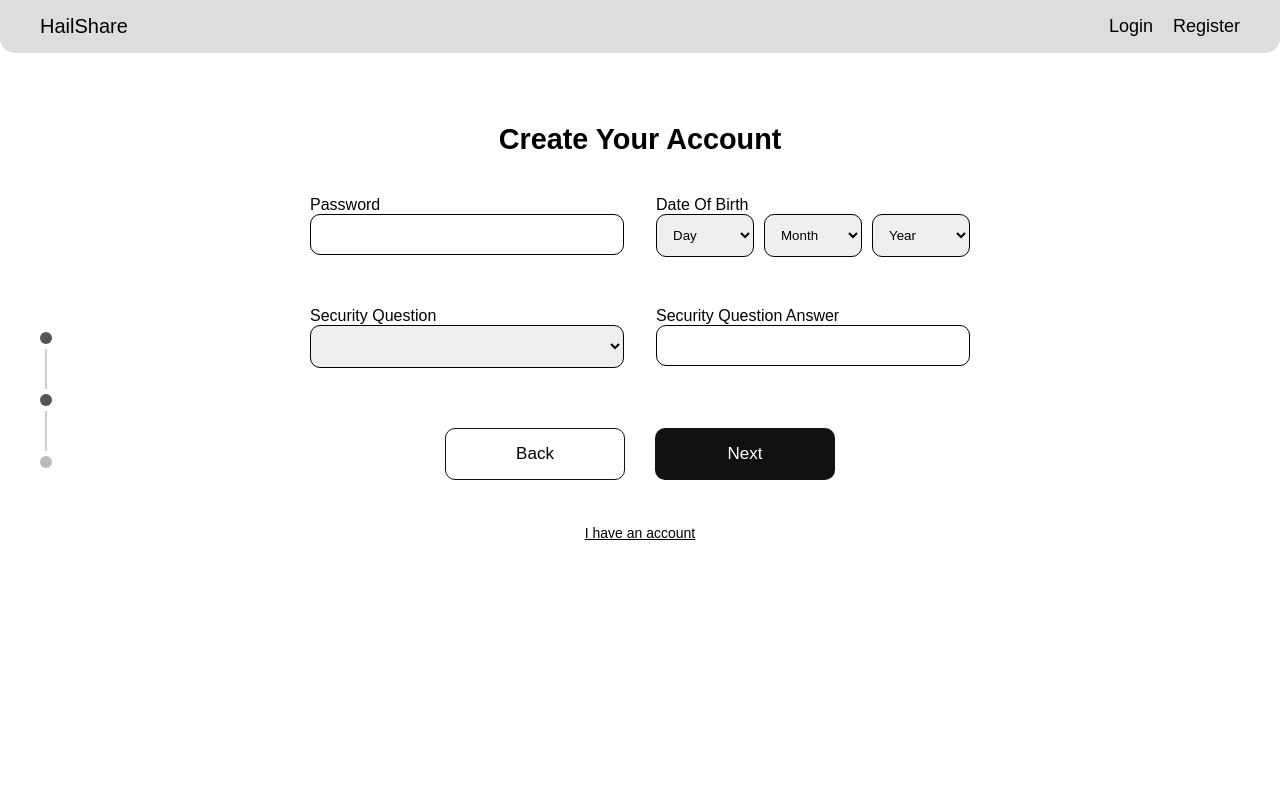
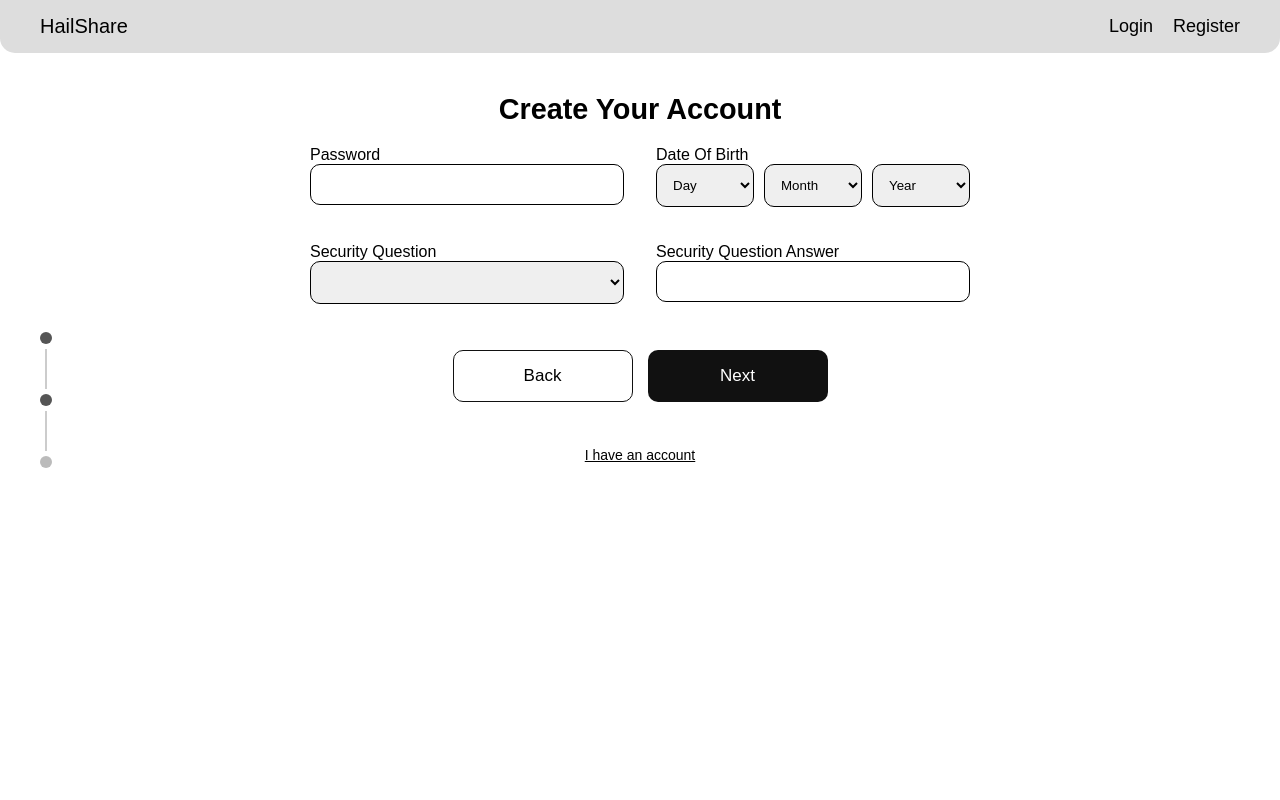
Before and after one commit to EthanLied/HailShare, a PHP site: the page made by UserAuth/registration 2.html in a window 1280 px wide. Run offline with PHP 8.4, Linux system fonts and the light colour scheme.

Commit message:
shuyii update

```diff
--- a/UserAuth/style.css
+++ b/UserAuth/style.css
@@ -63,7 +63,7 @@ html, body {
 
 input, select {
   width: 100%;
-  padding: 12px;
+  padding: clamp(8px, 1vw, 12px);
   border-radius: 10px;
   border: 1px solid #000;
 }
@@ -119,11 +119,11 @@ html, body {
 .container {
   display: flex;
   width: 100%;
-  min-height: calc(100vh - 55px) ;
+  min-height: calc(100vh - 55px);
+  flex-wrap: wrap;
 }
 
 .left {
-  flex: 1;
   display: flex;
   justify-content: center;
   align-items: center;
@@ -135,13 +135,18 @@ html, body {
 
 
 .right {
-  flex: 1;
   display: flex;
   justify-content: center;   /* vertical center FIX */
   align-items: center;       /* horizontal center */
 
   padding: 1rem;
-  overflow: auto;
+  overflow: hidden;
+}
+
+.left,
+.right {
+  flex: 1 1 400px;
+  min-width: 300px;
 }
 
 h2 {
@@ -153,10 +158,8 @@ h2 {
 
 .form-box {
   width: 100%;
-  max-width: 22rem;
-  display: flex;
-  flex-direction: column;
-  gap: 2rem;
+  max-width: clamp(16rem, 30vw, 22rem);
+  gap: clamp(1rem, 2vw, 2rem);
 }
 
 .links {
@@ -212,14 +215,14 @@ h2 {
 
 h2 {
   text-align: center;
-  margin: 20px 0 40px;  /* add this */
+  margin: 10px 0 20px;  /* add this */
 }
 
 .reg-container {
   width: 100%;
-  max-width: 700px;
-  margin: 30px auto;
-  padding: 20px;
+  max-width: clamp(320px, 80vw, 700px);;
+  margin: 10px auto;
+  padding: clamp(10px, 2vw, 20px);
   box-sizing: border-box;
 }
 
@@ -231,7 +234,7 @@ h2 {
 .form-row {
   display: flex;
   gap: 2rem;
-  margin-bottom: 30px;
+  margin-bottom: clamp(10px, 2vh, 20px);
   flex-wrap: wrap;
 }
 
@@ -251,8 +254,8 @@ h2 {
 .button-row {
   display: flex;
   justify-content: center;
-  gap: 30px;
-  margin-top: 30px;
+  gap: 15px;
+  margin-top: 15px;
 }
 
 /* Smaller button for registration */
@@ -580,10 +583,9 @@ h2 {
 /* ===== DESKTOP & TABLET ONLY (LOGIN / RECOVERY) ===== */
 @media (min-width: 769px) {
 
-  /* lock page height */
   html, body {
-    height: 100vh;
-    overflow-y: hidden;
+    min-height: 100vh;
+    overflow-y: auto;
   }
 
   /* ONLY affect login layout (exclude registration) */
```
